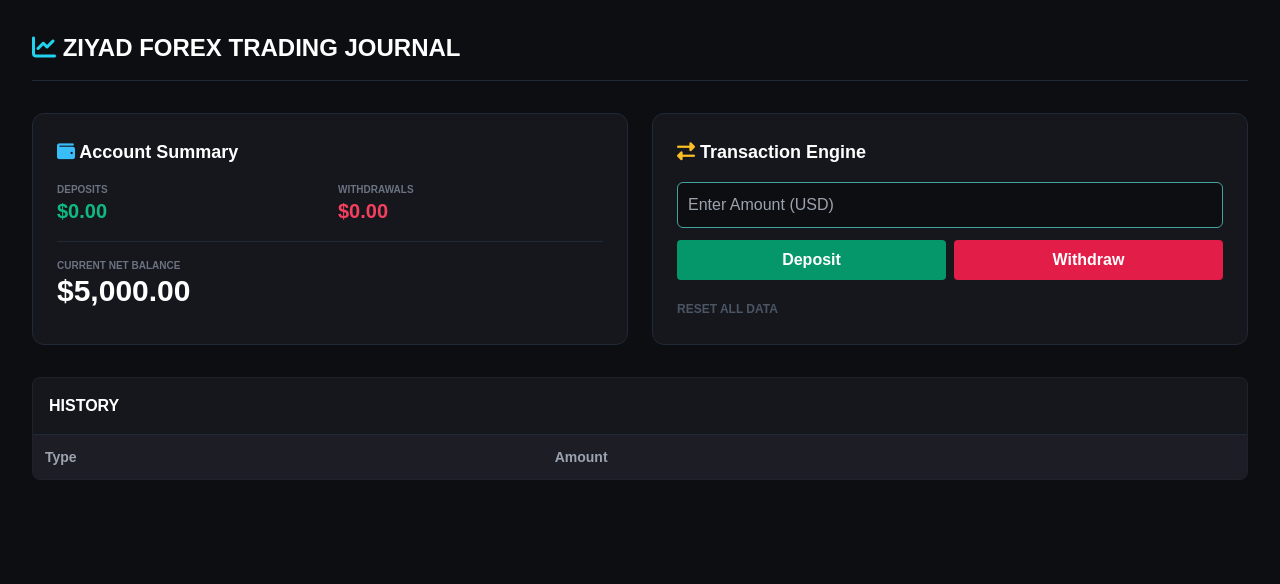
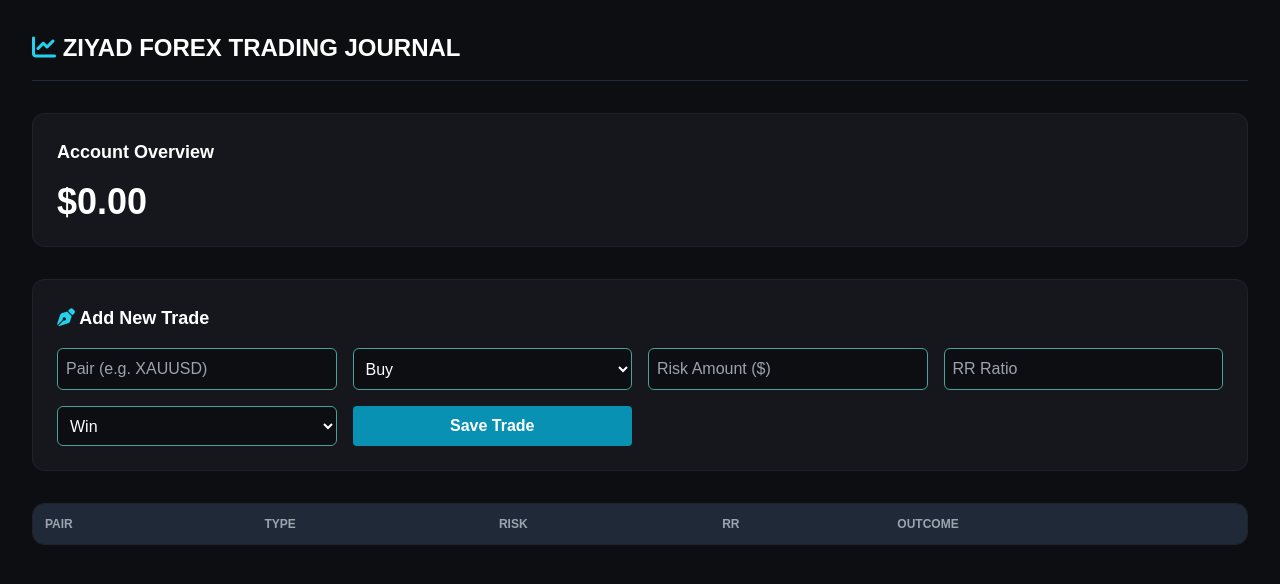
Before and after one commit to ziymaruf-ai/ziy_forex-trading_jornals, a plain HTML site: page index.html in a window 1280 px wide. Drawn offline with nearby package versions, Linux system fonts and the light colour scheme.

Commit message:
Update index.html

```diff
--- a/index.html
+++ b/index.html
@@ -9,8 +9,7 @@
     <style>
         body { background-color: #0d0e12; color: #c5c6c7; font-family: sans-serif; }
         .card { background-color: #16171d; border: 1px solid #20222b; }
-        .input-field { background-color: #0d0e12; border: 1px solid #45a29e; color: #ffffff; padding: 10px; width: 100%; border-radius: 6px; }
-        .table-hdr { background-color: #1c1d25; }
+        .input-field { background-color: #0d0e12; border: 1px solid #45a29e; color: #ffffff; padding: 8px; width: 100%; border-radius: 6px; }
     </style>
 </head>
 <body class="p-4 md:p-8">
@@ -19,87 +18,68 @@
         <h1 class="text-2xl font-black text-white"><i class="fa-solid fa-chart-line text-cyan-400"></i> ZIYAD FOREX TRADING JOURNAL</h1>
     </header>
 
-    <!-- Financial Gateway -->
-    <div class="grid grid-cols-1 md:grid-cols-2 gap-6 mb-8">
-        <div class="card p-6 rounded-xl border border-gray-800">
-            <h2 class="text-lg font-bold text-white mb-4"><i class="fa-solid fa-wallet text-sky-400"></i> Account Summary</h2>
-            <div class="grid grid-cols-2 gap-4 mb-4">
-                <div><p class="text-[10px] text-gray-500 uppercase font-bold">Deposits</p><div id="statTotalDeposits" class="text-xl font-black text-emerald-500">$0.00</div></div>
-                <div><p class="text-[10px] text-gray-500 uppercase font-bold">Withdrawals</p><div id="statTotalWithdrawals" class="text-xl font-black text-rose-500">$0.00</div></div>
-            </div>
-            <div class="pt-4 border-t border-gray-800">
-                <p class="text-[10px] text-gray-500 uppercase font-bold">Current Net Balance</p>
-                <div id="statCurrentBalance" class="text-3xl font-black text-white">$5,000.00</div>
-            </div>
-        </div>
+    <!-- Account Summary -->
+    <div class="card p-6 rounded-xl mb-8">
+        <h2 class="text-lg font-bold text-white mb-4">Account Overview</h2>
+        <div id="statCurrentBalance" class="text-4xl font-black text-white">$0.00</div>
+    </div>
 
-        <div class="card p-6 rounded-xl border border-gray-800">
-            <h2 class="text-lg font-bold text-white mb-4"><i class="fa-solid fa-exchange-alt text-amber-400"></i> Transaction Engine</h2>
-            <input type="number" id="transAmount" placeholder="Enter Amount (USD)" class="input-field mb-3">
-            <div class="grid grid-cols-2 gap-2 mb-4">
-                <button onclick="processTransaction('deposit')" class="bg-emerald-600 hover:bg-emerald-500 text-white font-bold py-2 rounded">Deposit</button>
-                <button onclick="processTransaction('withdraw')" class="bg-rose-600 hover:bg-rose-500 text-white font-bold py-2 rounded">Withdraw</button>
-            </div>
-            <button onclick="resetData()" class="text-xs text-gray-600 uppercase font-bold hover:text-rose-500">Reset All Data</button>
+    <!-- Backtesting Form -->
+    <div class="card p-6 rounded-xl mb-8">
+        <h2 class="text-lg font-bold text-white mb-4"><i class="fa-solid fa-pen-nib text-cyan-400"></i> Add New Trade</h2>
+        <div class="grid grid-cols-1 md:grid-cols-4 gap-4">
+            <input type="text" id="pair" placeholder="Pair (e.g. XAUUSD)" class="input-field">
+            <select id="type" class="input-field"><option>Buy</option><option>Sell</option></select>
+            <input type="number" id="risk" placeholder="Risk Amount ($)" class="input-field">
+            <input type="number" id="rr" placeholder="RR Ratio" class="input-field">
+            <select id="outcome" class="input-field"><option>Win</option><option>Loss</option></select>
+            <button onclick="addTrade()" class="bg-cyan-600 hover:bg-cyan-500 text-white font-bold py-2 rounded">Save Trade</button>
         </div>
     </div>
 
-    <!-- Trade History -->
-    <div class="card rounded-lg overflow-hidden">
-        <div class="p-4 border-b border-gray-800"><h3 class="font-bold text-white uppercase">History</h3></div>
-        <div class="overflow-x-auto">
-            <table class="w-full text-left text-sm">
-                <thead><tr class="table-hdr text-gray-400"><th class="p-3">Type</th><th class="p-3">Amount</th></tr></thead>
-                <tbody id="historyLog" class="text-gray-300"></tbody>
-            </table>
-        </div>
+    <!-- Trade History Table -->
+    <div class="card rounded-xl overflow-hidden">
+        <table class="w-full text-left">
+            <thead class="bg-gray-800 text-gray-400 text-xs uppercase">
+                <tr><th class="p-3">Pair</th><th class="p-3">Type</th><th class="p-3">Risk</th><th class="p-3">RR</th><th class="p-3">Outcome</th></tr>
+            </thead>
+            <tbody id="tradeLog" class="text-gray-300"></tbody>
+        </table>
     </div>
 
     <script>
-        let deposits = parseFloat(localStorage.getItem('journal_deposits')) || 0;
-        let withdraws = parseFloat(localStorage.getItem('journal_withdrawals')) || 0;
-        let history = JSON.parse(localStorage.getItem('journal_history')) || [];
-        const baseCapital = 5000;
+        let trades = JSON.parse(localStorage.getItem('ziyad_trades')) || [];
 
-        function processTransaction(type) {
-            const amountInput = document.getElementById('transAmount');
-            const amount = parseFloat(amountInput.value);
-            if(isNaN(amount) || amount <= 0) return alert("እባክዎ ትክክለኛ መጠን ያስገቡ");
+        function addTrade() {
+            const trade = {
+                pair: document.getElementById('pair').value,
+                type: document.getElementById('type').value,
+                risk: document.getElementById('risk').value,
+                rr: document.getElementById('rr').value,
+                outcome: document.getElementById('outcome').value
+            };
 
-            if(type === 'deposit') { deposits += amount; }
-            else { withdraws += amount; }
+            if(!trade.pair) return alert("እባክዎ Pair ያስገቡ");
 
-            history.push({type, amount, date: new Date().toLocaleDateString()});
-            localStorage.setItem('journal_deposits', deposits);
-            localStorage.setItem('journal_withdrawals', withdraws);
-            localStorage.setItem('journal_history', JSON.stringify(history));
-
-            amountInput.value = "";
-            updateUI();
+            trades.push(trade);
+            localStorage.setItem('ziyad_trades', JSON.stringify(trades));
+            renderTrades();
         }
 
-        function updateUI() {
-            document.getElementById('statTotalDeposits').innerText = '$' + deposits.toLocaleString(undefined, {minimumFractionDigits: 2});
-            document.getElementById('statTotalWithdrawals').innerText = '$' + withdraws.toLocaleString(undefined, {minimumFractionDigits: 2});
-            let balance = baseCapital + deposits - withdraws;
-            document.getElementById('statCurrentBalance').innerText = '$' + balance.toLocaleString(undefined, {minimumFractionDigits: 2});
-
-            document.getElementById('historyLog').innerHTML = history.map(h => `
+        function renderTrades() {
+            const log = document.getElementById('tradeLog');
+            log.innerHTML = trades.map(t => `
                 <tr class="border-b border-gray-800">
-                    <td class="p-3 capitalize">${h.type}</td>
-                    <td class="p-3">$${h.amount.toLocaleString()}</td>
+                    <td class="p-3 font-bold">${t.pair}</td>
+                    <td class="p-3 ${t.type === 'Buy' ? 'text-emerald-500' : 'text-rose-500'}">${t.type}</td>
+                    <td class="p-3">$${t.risk}</td>
+                    <td class="p-3">${t.rr}</td>
+                    <td class="p-3"><span class="${t.outcome === 'Win' ? 'text-emerald-500' : 'text-rose-500'} font-black">${t.outcome}</span></td>
                 </tr>
             `).join('');
         }
 
-        function resetData() {
-            if(confirm("መረጃውን በሙሉ ማጥፋት ይፈልጋሉ?")) {
-                localStorage.clear();
-                location.reload();
-            }
-        }
-
-        updateUI();
+        renderTrades();
     </script>
 </body>
 </html>
```
